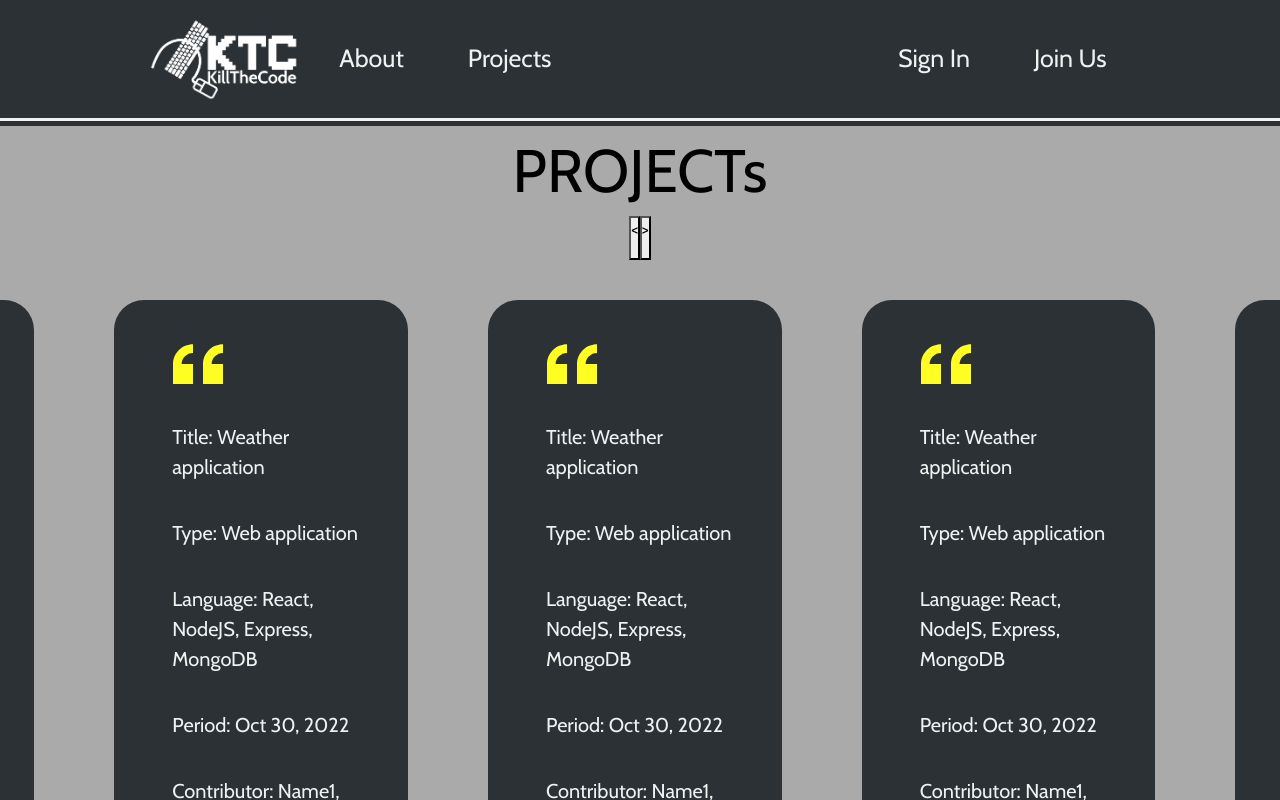
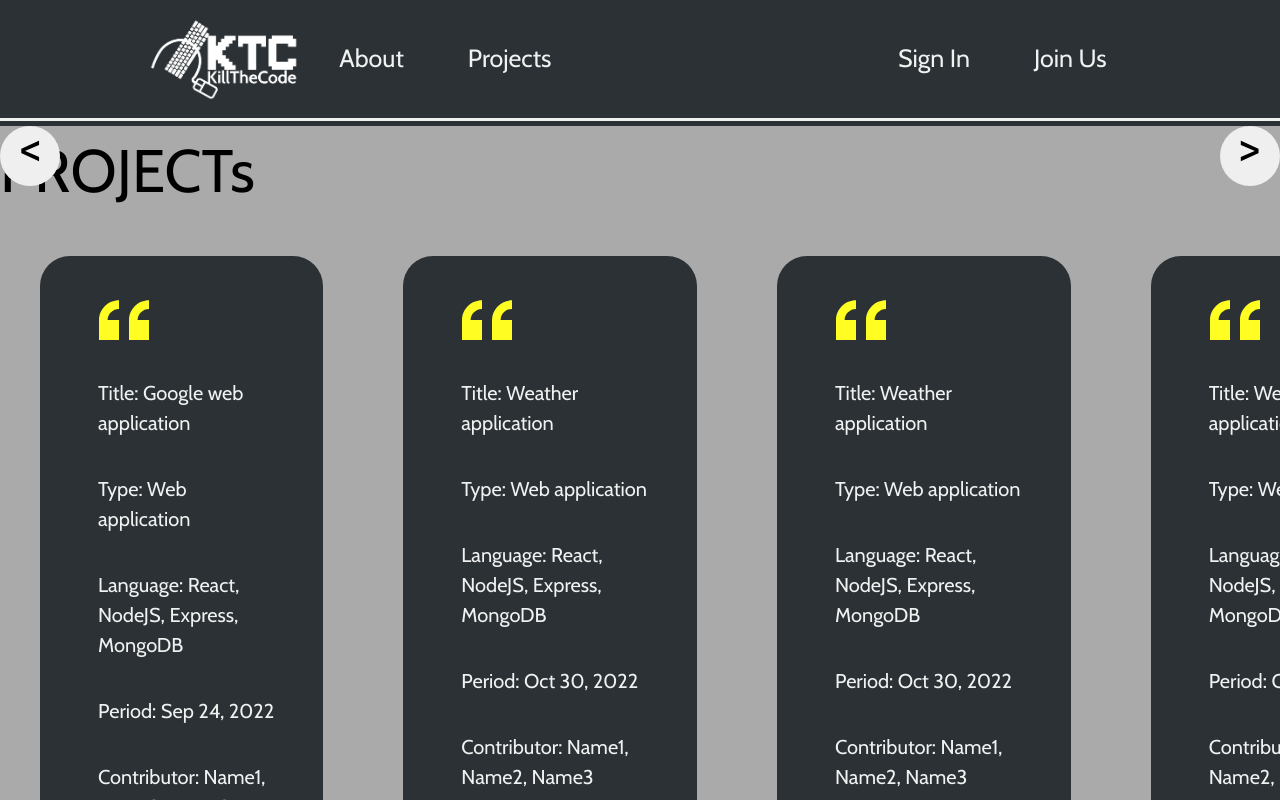
Before and after one commit to Jonghan-park/KillTheCode, a React (Create React App) app in the folder frontend/: page /projects in a window 1280 px wide. Shown: the top 800 px of the page. Built offline with nearby package versions, Linux system fonts and the light colour scheme.

Commit message:
Keep updating project slider

```diff
--- a/frontend/src/components/Projects/Project.css
+++ b/frontend/src/components/Projects/Project.css
@@ -1,8 +1,7 @@
 .project{
   display: flex;
-  justify-content: center;
   min-height: 60vh;
-  /* overflow-x: hidden; */
+  overflow-x: hidden;
   scroll-behavior: smooth;
 }
 .projectItem{
--- a/frontend/src/components/Projects/Projects.css
+++ b/frontend/src/components/Projects/Projects.css
@@ -1,9 +1,11 @@
 .ProjectsContainer{
   position: relative;
+
+
   background-color: #aaaaaa;
   margin-top: 5px;
   width: auto;
-  text-align: center;
+
   min-height: calc(100vh - 120px - 105px);
   overflow: hidden;
 }
@@ -11,3 +13,22 @@
   color: black;
   font-size: 60px;
 }
+.projectButtonContainer{
+  display: flex;
+  justify-content: space-between;
+}
+.preBtnProject, .nextBtnProject{
+  border: none;
+  border-radius: 50%;
+  font-size: 50px;
+  width: 60px;
+  height: 60px;
+  position: absolute;
+  top: 0;
+  display: flex;
+  justify-content: center;
+  align-items: center;
+}
+.nextBtnProject{
+  right: 0;
+}
--- a/frontend/src/components/Projects/Projects.js
+++ b/frontend/src/components/Projects/Projects.js
@@ -70,12 +70,15 @@ const Projects = () => {
   return (
     <div className="ProjectsContainer">
       <div className="ProjectsTitle">PROJECTs</div>
+      <div className="projectButtonContainer">
         <button className="preBtnProject">
           <p>&lt;</p>
         </button>
         <button className="nextBtnProject">
           <p>&gt;</p>
         </button>
+      </div>
+
       <Project projects={projects} />
     </div>
   );
```
Lines whose indentation alone changed are shown as unchanged.
